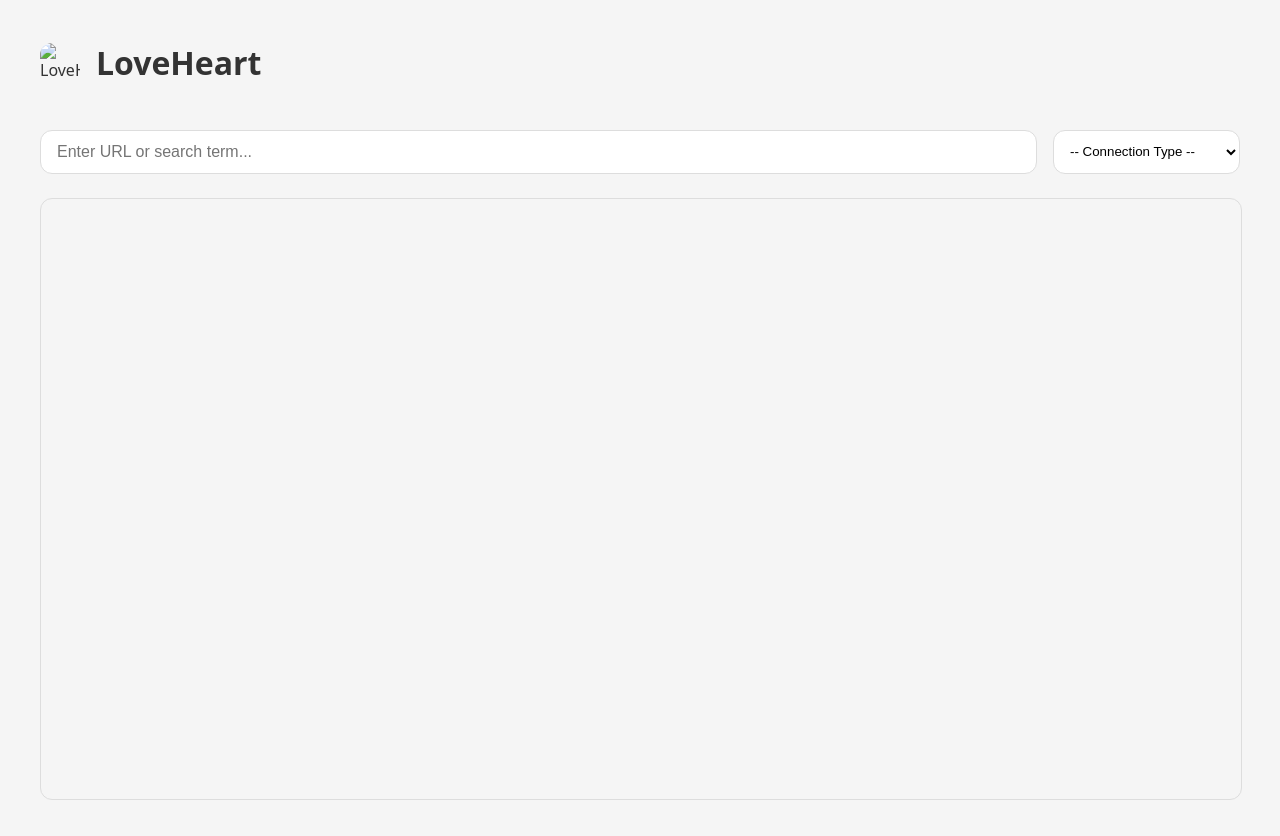
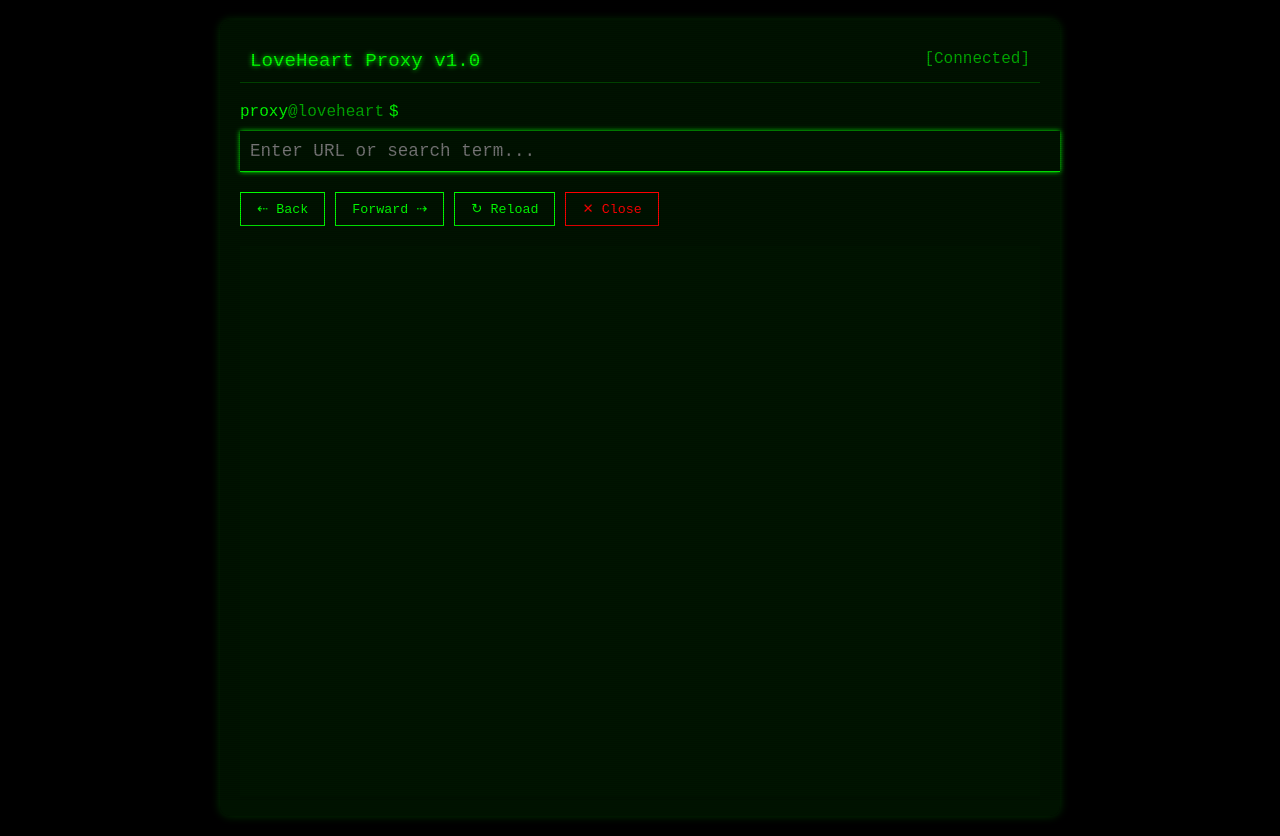
Before and after one commit to myschoolstory/LoveHeart, a website: page public/index.html in a window 1280 px wide. Drawn offline with Linux system fonts and the light colour scheme.

Commit message:
rebuild with chemical

```diff
--- a/public/css/style.css
+++ /dev/null
@@ -1,81 +0,0 @@
-:root {
-  --primary-color: #ff4081;
-  --secondary-color: #6200ea;
-  --background-color: #fff;
-  --surface-color: #f5f5f5;
-  --border-radius: 12px;
-  --shadow: 0 2px 4px rgba(0,0,0,0.1);
-}
-
-body {
-  margin: 0;
-  padding: 0;
-  font-family: system-ui, -apple-system, sans-serif;
-  background: var(--surface-color);
-  color: #333;
-}
-
-.container {
-  max-width: 1200px;
-  margin: 0 auto;
-  padding: 20px;
-}
-
-header {
-  display: flex;
-  align-items: center;
-  gap: 16px;
-  margin-bottom: 24px;
-}
-
-.logo {
-  width: 40px;
-  height: 40px;
-  border-radius: var(--border-radius);
-}
-
-.search-box {
-  display: flex;
-  gap: 16px;
-  margin-bottom: 24px;
-}
-
-input[type="text"] {
-  flex: 1;
-  padding: 12px 16px;
-  border: 1px solid #ddd;
-  border-radius: var(--border-radius);
-  font-size: 16px;
-  transition: border-color 0.2s;
-}
-
-input[type="text"]:focus {
-  border-color: var(--primary-color);
-  outline: none;
-}
-
-select {
-  padding: 12px;
-  border-radius: var(--border-radius);
-  border: 1px solid #ddd;
-  background: white;
-  cursor: pointer;
-}
-
-.content-frame {
-  width: 100%;
-  height: calc(100vh - 200px);
-  border: 1px solid #ddd;
-  border-radius: var(--border-radius);
-  overflow: hidden;
-}
-
-@media (max-width: 768px) {
-  .search-box {
-      flex-direction: column;
-  }
-
-  .content-frame {
-      height: calc(100vh - 150px);
-  }
-}
--- a/public/index.html
+++ b/public/index.html
@@ -1,36 +1,58 @@
 <!DOCTYPE html>
 <html lang="en">
 <head>
-    <meta charset="UTF-8">
-    <meta name="viewport" content="width=device-width, initial-scale=1.0">
-    <title>LoveHeart - Modern Web Unblocker</title>
-    <link rel="stylesheet" href="/css/style.css">
+    <meta charset="UTF-8" />
+    <meta name="viewport" content="width=device-width, initial-scale=1.0" />
+    <meta name="description" content="Secure browsing through LoveHeart Proxy" />
+    <title>LoveHeart Proxy</title>
+    <link rel="stylesheet" href="/style.css" />
+    <script src="/chemical.js"></script>
+    <script src="/chemical.components.js"></script>
 </head>
-<body>
-    <div class="container">
-        <header>
-            <img src="/assets/logo.svg" alt="LoveHeart Logo" class="logo">
-            <h1>LoveHeart</h1>
+<body class="terminal-body">
+    <div class="terminal-container">
+        <header class="terminal-header">
+            <span class="terminal-title">LoveHeart Proxy v1.0</span>
+            <span class="terminal-status">[Connected]</span>
         </header>
 
-        <main>
-            <div class="search-box">
-                <input type="text" id="urlInput" placeholder="Enter URL or search term...">
-                <select id="switcher">
-                    <option value="">-- Connection Type --</option>
-                    <option value="epoxy">Epoxy (Recommended)</option>
-                    <option value="bare">Bare</option>
-                </select>
+        <main class="terminal-content">
+            <div class="prompt">
+                <span class="username">proxy</span>
+                <span class="at-symbol">@loveheart</span>
+                <span class="cursor">$</span>
             </div>
 
-            <iframe id="contentFrame" class="content-frame"></iframe>
+            <input
+                type="text"
+                autofocus
+                spellcheck="false"
+                autocomplete="off"
+                id="search"
+                data-frame="web"
+                data-auto-https
+                data-search-engine="https://www.google.com/search?q=%s"
+                placeholder="Enter URL or search term..."
+                is="chemical-input"
+                class="terminal-input"
+            />
+
+            <nav class="terminal-nav">
+                <button onclick="chemical.componentAction('back', 'web')" class="terminal-btn">⇠ Back</button>
+                <button onclick="chemical.componentAction('forward', 'web')" class="terminal-btn">Forward ⇢</button>
+                <button onclick="chemical.componentAction('reload', 'web')" class="terminal-btn">↻ Reload</button>
+                <button onclick="chemical.componentAction('close', 'web')" class="terminal-btn danger">✕ Close</button>
+            </nav>
+
+            <div class="terminal-output">
+                <iframe
+                    id="web"
+                    data-controls="controls"
+                    is="chemical-iframe"
+                    class="terminal-frame"
+                ></iframe>
+            </div>
         </main>
     </div>
-
-    <!-- Required UV scripts -->
-    <script src="/uv/uv.bundle.js"></script>
-    <script src="/uv/uv.config.js"></script>
-    <script src="/baremux/index.js"></script>
-    <script src="/js/main.js"></script>
 </body>
 </html>
--- a/public/js/main.js
+++ /dev/null
@@ -1,70 +0,0 @@
-class LoveHeartProxy {
-    constructor() {
-        this.connection = new BareMux.BareMuxConnection("/baremux/worker.js");
-        this.wispUrl = (location.protocol === "https:" ? "wss" : "ws") + "://" + location.host + "/wisp/";
-        this.bareUrl = (location.protocol === "https:" ? "https" : "http") + "://" + location.host + "/bare/";
-
-        this.setupServiceWorker();
-        this.initializeUI();
-    }
-
-    setupServiceWorker() {
-        if ("serviceWorker" in navigator) {
-            window.addEventListener("load", () => {
-                navigator.serviceWorker.register("/uv/sw.js")
-                    .then(registration => console.log('Service worker registered'))
-                    .catch(error => console.error('Service worker registration failed:', error));
-            });
-        }
-    }
-
-    initializeUI() {
-        const urlInput = document.getElementById('urlInput');
-        const contentFrame = document.getElementById('contentFrame');
-        const switcher = document.getElementById('switcher');
-
-        urlInput.addEventListener('keydown', async (event) => {
-            if (event.key === 'Enter') {
-                await this.navigate(urlInput.value);
-            }
-        });
-
-        switcher.addEventListener('change', async (event) => {
-            await this.switchTransport(event.target.value);
-        });
-    }
-
-    async navigate(url) {
-        let finalUrl = url;
-
-        // Handle search queries
-        if (!url.includes('.')) {
-            finalUrl = `https://www.google.com/search?q=${encodeURIComponent(url)}`;
-        } else if (!url.startsWith('http://') && !url.startsWith('https://')) {
-            finalUrl = `https://${url}`;
-        }
-
-        const encodedUrl = __uv$config.prefix + __uv$config.encodeUrl(finalUrl);
-        document.getElementById('contentFrame').src = encodedUrl;
-    }
-
-    async switchTransport(type) {
-        try {
-            switch (type) {
-                case 'epoxy':
-                    await this.connection.setTransport("/epoxy/index.mjs", [{ wisp: this.wispUrl }]);
-                    break;
-                case 'bare':
-                    await this.connection.setTransport("/baremod/index.mjs", [this.bareUrl]);
-                    break;
-            }
-        } catch (error) {
-            console.error('Transport switch failed:', error);
-        }
-    }
-}
-
-// Initialize when DOM is loaded
-document.addEventListener('DOMContentLoaded', () => {
-    const loveheart = new LoveHeartProxy();
-});
--- /dev/null
+++ b/public/style.css
@@ -0,0 +1,147 @@
+/* Base styles */
+body {
+    margin: 0;
+    padding: 0;
+    background-color: #000;
+    color: #00ff00;
+    font-family: 'Courier New', Courier, monospace;
+}
+
+/* Terminal container */
+.terminal-container {
+    max-width: 800px;
+    margin: 20px auto;
+    padding: 20px;
+    border-radius: 10px;
+    box-shadow: 0 0 10px rgba(0, 255, 0, 0.2);
+    background: rgba(0, 20, 0, 0.9);
+    position: relative;
+    min-height: 600px;
+}
+
+/* Terminal header */
+.terminal-header {
+    display: flex;
+    justify-content: space-between;
+    margin-bottom: 20px;
+    padding: 10px;
+    border-bottom: 1px solid rgba(0, 255, 0, 0.2);
+}
+
+.terminal-title {
+    font-size: 1.2em;
+    text-shadow: 0 0 5px #00ff00;
+}
+
+.terminal-status {
+    color: #00aa00;
+}
+
+/* Prompt styling */
+.prompt {
+    display: flex;
+    align-items: center;
+    margin-bottom: 10px;
+}
+
+.username {
+    color: #00ff00;
+}
+
+.at-symbol {
+    color: #00aa00;
+}
+
+.cursor {
+    animation: blink 1s infinite;
+    margin-left: 5px;
+}
+
+@keyframes blink {
+    0%, 100% { opacity: 1; }
+    50% { opacity: 0; }
+}
+
+/* Input styling */
+.terminal-input {
+    width: 100%;
+    background: transparent;
+    border: none;
+    border-bottom: 1px solid #00ff00;
+    color: #00ff00;
+    padding: 10px;
+    font-family: inherit;
+    font-size: 1.1em;
+    margin-bottom: 20px;
+}
+
+.terminal-input:focus {
+    outline: none;
+    border-bottom-color: #00ff00;
+    box-shadow: 0 0 5px #00ff00;
+}
+
+/* Navigation buttons */
+.terminal-nav {
+    display: flex;
+    gap: 10px;
+    margin-bottom: 20px;
+}
+
+.terminal-btn {
+    background: transparent;
+    border: 1px solid #00ff00;
+    color: #00ff00;
+    padding: 8px 16px;
+    cursor: pointer;
+    transition: all 0.3s ease;
+    font-family: inherit;
+}
+
+.terminal-btn:hover {
+    background: rgba(0, 255, 0, 0.1);
+    box-shadow: 0 0 10px #00ff00;
+}
+
+.danger {
+    border-color: #ff0000;
+    color: #ff0000;
+}
+
+.danger:hover {
+    background: rgba(255, 0, 0, 0.1);
+    box-shadow: 0 0 10px #ff0000;
+}
+
+/* Output frame */
+.terminal-output {
+    position: relative;
+    height: calc(100vh - 250px);
+    overflow: hidden;
+}
+
+.terminal-frame {
+    width: 100%;
+    height: 100%;
+    border: none;
+    background: rgba(0, 20, 0, 0.9);
+}
+
+/* CRT screen effect */
+body::after {
+    content: "";
+    position: fixed;
+    top: 0;
+    left: 0;
+    width: 100%;
+    height: 100%;
+    background: repeating-linear-gradient(
+        0deg,
+        rgba(0, 0, 0, 0.15),
+        rgba(0, 0, 0, 0.15) 1px,
+        transparent 1px,
+        transparent 2px
+    );
+    pointer-events: none;
+    z-index: 999;
+}
```
Also changed, not shown: index.js (added, +16 -0 lines), package.json (+17 -19 lines), server.js (deleted, +0 -27 lines), 2 other files.
